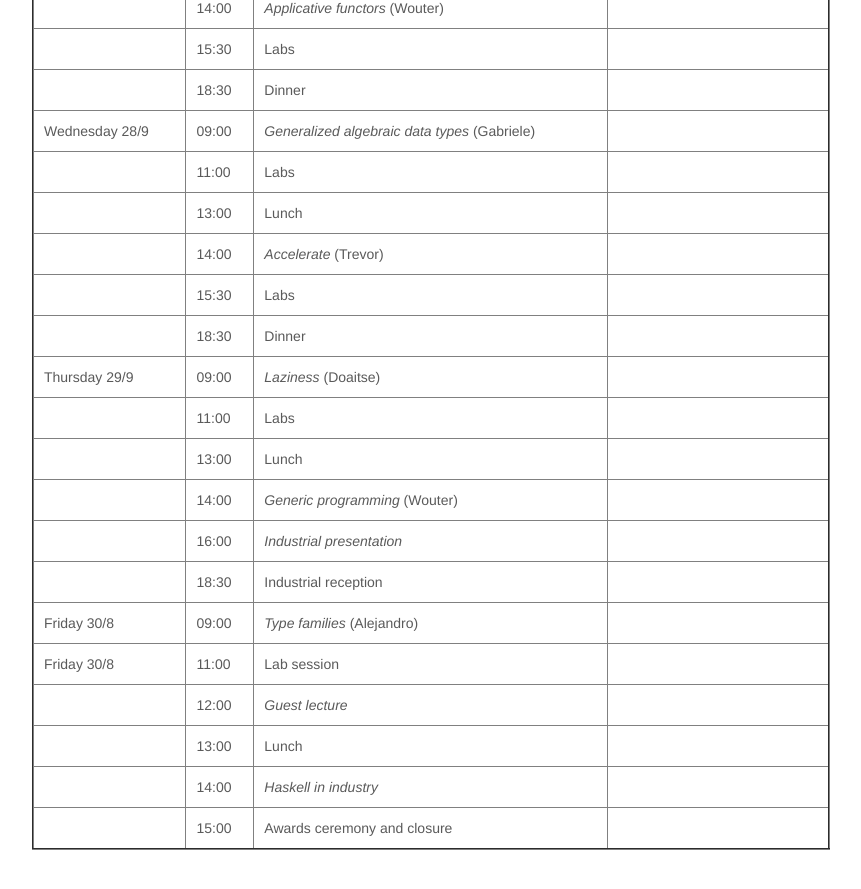
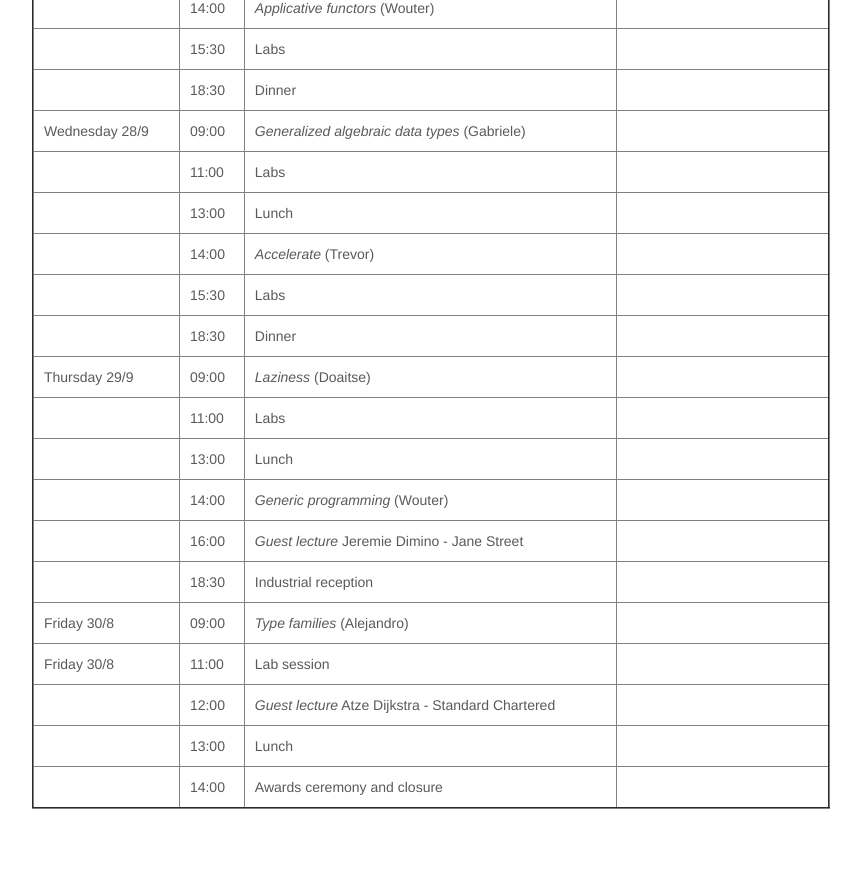
Before and after one commit to uu-afp/uu-afp.github.io, a Jekyll site: the page built from schedule.html, in a window 1280 px wide and 900 px high, scrolled down 697 px. Shown: the top 889 px of the window, without its empty margins (209-1070 px from the left). Built offline with Jekyll 4.4.1, drawn with Linux system fonts in a browser that asks for light colours; nearby versions of some CDN libraries; after the commit the page ends 1556 px from its top, so only the background shows below that.

Commit message:
Added guest speakers

```diff
--- a/schedule.html
+++ b/schedule.html
@@ -192,7 +192,7 @@ assignments and projects.
     <tr>
       <td></td>
       <td>16:00</td>
-      <td><i>Industrial presentation</i></td>
+      <td><i>Guest lecture</i> Jeremie Dimino - Jane Street</td>
       <td></td>
     </tr>
 
@@ -220,7 +220,7 @@ assignments and projects.
     <tr>
       <td></td>
       <td>12:00</td>
-      <td><i>Guest lecture</i></td>
+      <td><i>Guest lecture</i> Atze Dijkstra - Standard Chartered</td>
       <td></td>
     </tr>
 
@@ -234,13 +234,6 @@ assignments and projects.
     <tr>
       <td></td>
       <td>14:00</td>
-      <td><i>Haskell in industry</i> </td>
-      <td></td>
-    </tr>
-
-    <tr>
-      <td></td>
-      <td>15:00</td>
       <td>Awards ceremony and closure</td>
       <td></td>
     </tr>
```
